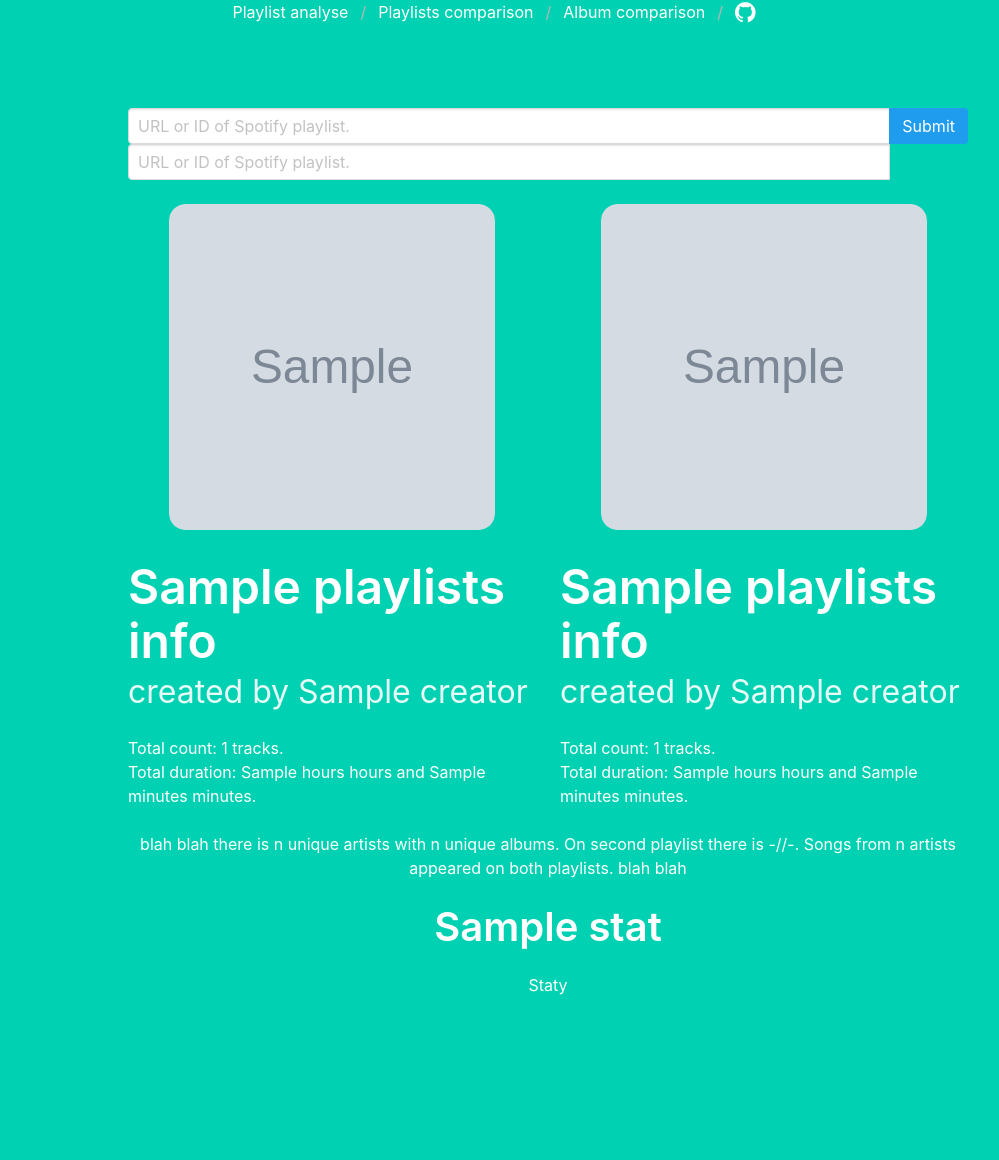
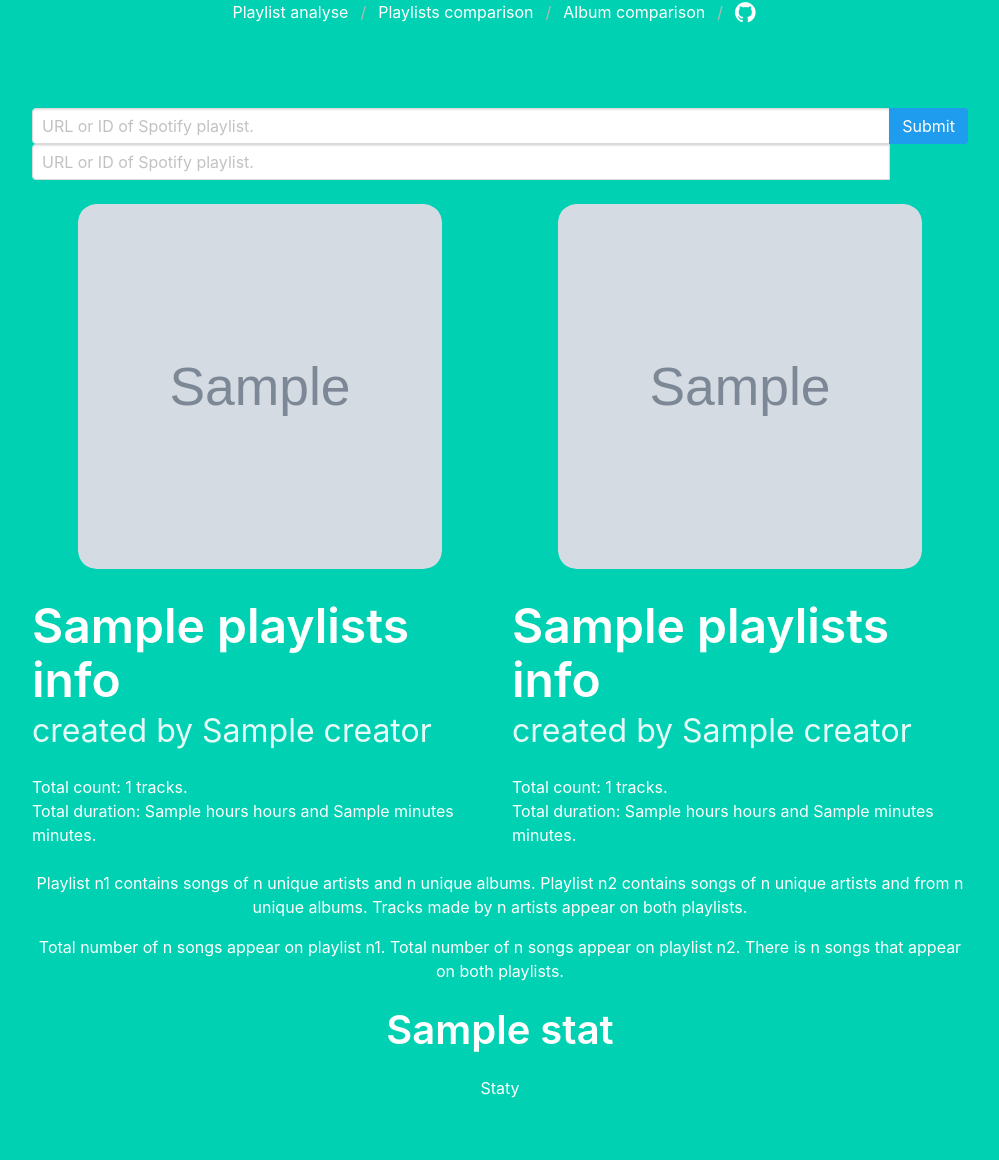
Before and after one commit to KosAqH/Spotify-Playlists-Analyzer, a Flask app: template webapp/app/templates/playlists_comparison_post.html in a window 1280 px wide. Shown: the whole page, without its empty margins (140-1139 px from the left). Before the commit the page ends 995 px from the top, so only its background shows below. Run offline with Flask 3, Linux system fonts and the light colour scheme; the template is opened without the code that fills it: values that come from a table or form of the project are taken from there, most other values are stand-ins (such as "Sample title", 1, 10 or a date in 2020); grey boxes marked "Sample" are stand-in pictures; some libraries are stand-ins or nearby versions.

Commit message:
Reduce margins of plots

```diff
--- a/webapp/app/templates/base.html
+++ b/webapp/app/templates/base.html
@@ -16,6 +16,12 @@
         function plotPlotly(graph, div_plot){
             var data = graph["data"];
             var layout = graph["layout"];
+            layout["margin"] = {
+                "b": 20,
+                "l": 20,
+                "r": 20,
+                "t": 20
+            }
             var config = {responsive: true}
             Plotly.newPlot(div_plot, data, layout, config=config);
         }
--- a/webapp/app/templates/playlists_comparison_post.html
+++ b/webapp/app/templates/playlists_comparison_post.html
@@ -2,7 +2,7 @@
 
 {% block content %}
 
-<div class="column is-three-quarters is-offset-2">
+<div class="column is-10 is-offset-1">
     <div name="input-playlist-id" class="block">
         <form method="POST" name="url_form" action="/p_comp_post">
             <div class="field is-horizontal has-addons ">
@@ -84,7 +84,12 @@
     </div>
 
     <div class="content block">
-        blah blah there is n unique artists with n unique albums. On second playlist there is -//-. Songs from n artists appeared on both playlists. blah blah
+        <p> Playlist n1 contains songs of n unique artists and n unique albums.
+            Playlist n2 contains songs of n unique artists and from n unique albums.
+            Tracks made by n artists appear on both playlists.</p>
+        <p> Total number of n songs appear on playlist n1. Total number of n songs appear on playlist n2. There is n songs that
+            appear on both playlists.
+        </p>
     </div>
 
 
@@ -95,59 +100,18 @@
                     <p class = "title is-2">{{ stat["name"] |capitalize }} </p>
                     <p> Staty</p>
                 </div>
+                <div class="column">
+                    <div id='{{ stat["name"] }}plot' class='{{ stat["name"] }}plot'></div>
+
+                    <script type='text/javascript'>
+                        plotPlotly({{ stat["plot"] | safe }}, "{{ stat["name"] }}plot")
+                    </script>
+                </div>
 
                 <div class="columns">
-                    <!--<div class="column is-2">
-                        <table class="top-table">
-                            <thead>
-                                <tr>
-                                    <td> 1. </td>
-                                    <td> {{ stat["top_titles"][0] }} by {{ stat["top_artists"][0] }}</td>
-                                    <td> {{ stat["top_values"][0]}} </td>
-                                    </td>
-                                </tr>
-                            </thead>
-                            <tbody>
-                                {% for i in range(1, stat["top_values"]|length) %}
-                                    <tr>
-                                        <td> {{ i+1 }}</td>
-                                        <td> {{ stat["top_titles"][i] }} by {{ stat["top_artists"][i] }}</td>
-                                        <td> {{ stat["top_values"][i]}} </td>
-                                        </td>
-                                    </tr>
-                                {% endfor %}
-                            </tbody>
-                        </table>
-                    </div> -->
-                    <div class="column is-two-thirds">
-                        <div id='{{ stat["name"] }}plot' class='{{ stat["name"] }}plot'></div>
 
-                        <script type='text/javascript'>
-                            plotPlotly({{ stat["plot"] | safe }}, "{{ stat["name"] }}plot")
-                        </script>
-                    </div>
-                    <!-- <div class="column is-2">
-                        <table class="top-table">
-                            <thead>
-                                <tr>
-                                    <td> 1. </td>
-                                    <td> {{ stat["bot_titles"][0] }} by {{ stat["bot_artists"][0] }}</td>
-                                    <td> {{ stat["bot_values"][0]}} </td>
-                                    </td>
-                                </tr>
-                            </thead>
-                            <tbody>
-                                {% for i in range(1, stat["bot_values"]|length) %}
-                                    <tr>
-                                        <td> {{ i+1 }}</td>
-                                        <td> {{ stat["bot_titles"][i] }} by {{ stat["bot_artists"][i] }}</td>
-                                        <td> {{ stat["bot_values"][i]}} </td>
-                                        </td>
-                                    </tr>
-                                {% endfor %}
-                            </tbody>
-                        </table>
-                    </div> -->
+
+
                 </div>
 
             </div>
```
